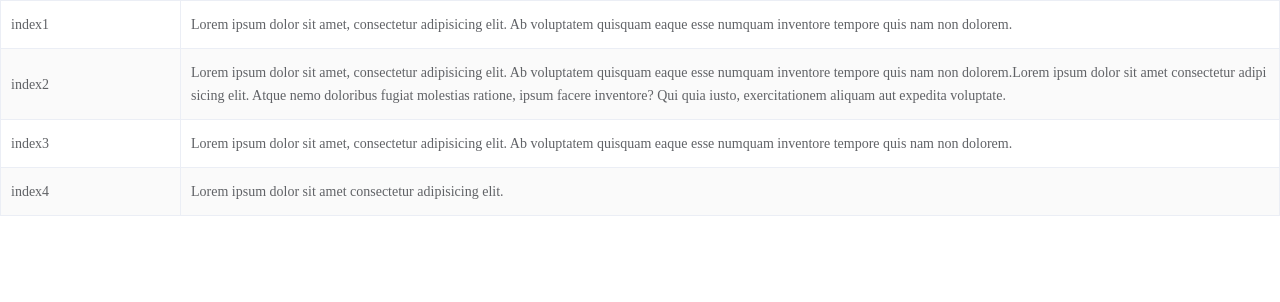
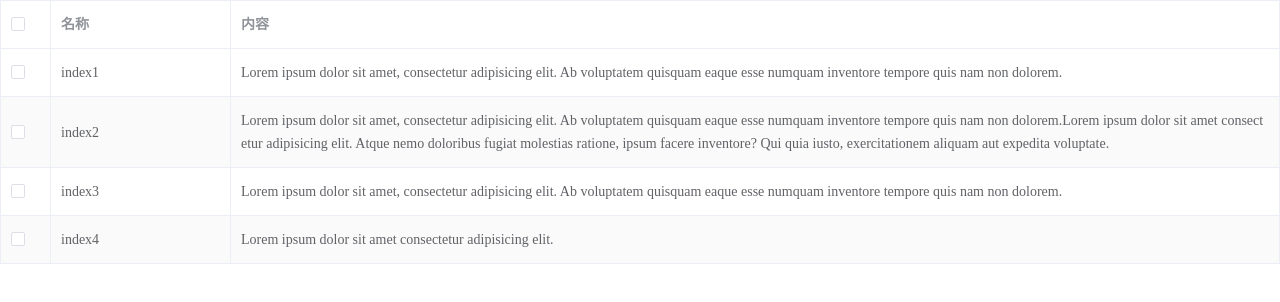
Before and after one commit to shiyuan598/map-3d, a Vue app: page / in a window 1280 px wide. Shown: the top 302 px of the page. Built offline with nearby package versions, Linux system fonts and the light colour scheme; what v-region would draw is missing.

Commit message:
测试多选

```diff
--- a/src/views/Table.vue
+++ b/src/views/Table.vue
@@ -1,12 +1,14 @@
 <template>
   <div>
     <el-table
+      @selection-change="handleSelection"
       class="tableLimit"
       :data="tableData"
       border
-      :show-header="false"
+      :show-header="true"
       stripe
     >
+      <el-table-column type="selection" width="50"></el-table-column>
       <el-table-column prop="name" label="名称" width="180"> </el-table-column>
       <el-table-column prop="value" label="内容"> </el-table-column>
     </el-table>
@@ -40,6 +42,11 @@ export default {
         }
       ]
     };
+  },
+  methods: {
+    handleSelection(val) {
+      console.info(val);
+    }
   }
 };
 </script>
```
